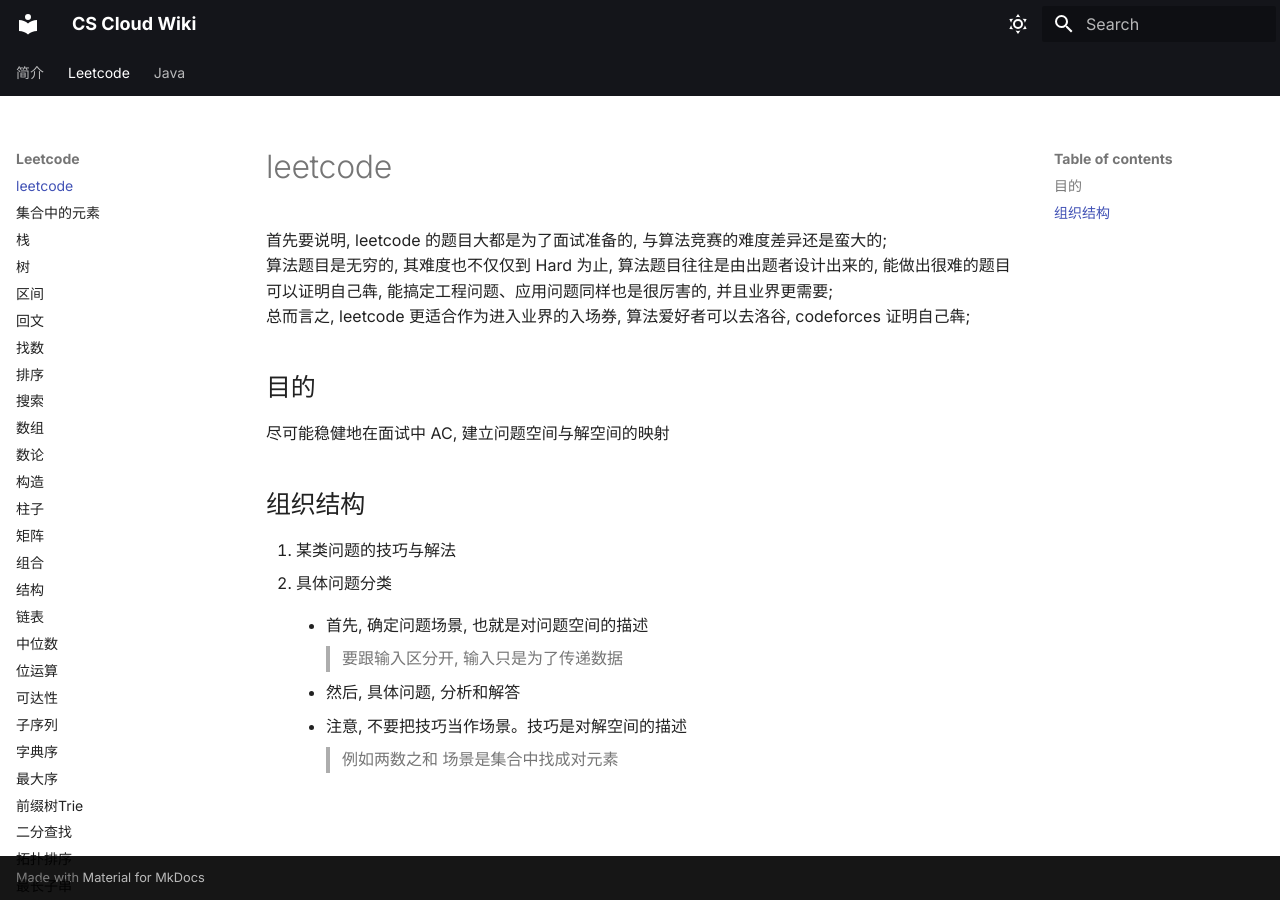
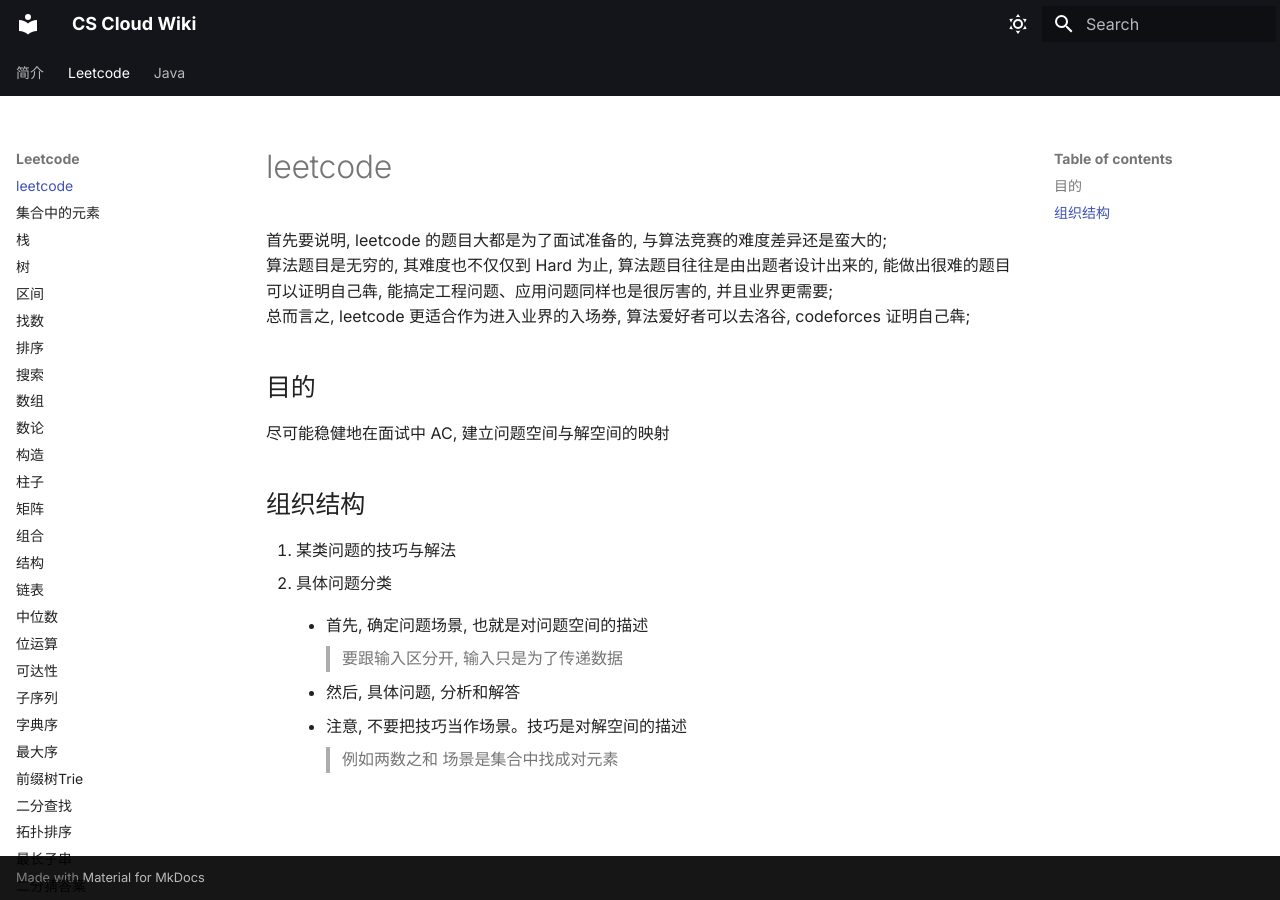
Before and after one commit to duskbat/cs-cloud, an MkDocs documentation site: the page built from docs/leetcode/new/leetcode.md, in a window 1280 px wide. Built offline with MkDocs 1.6.1 and Material for MkDocs 9.7.7, drawn with Linux system fonts in a browser that asks for light colours.

Commit message:
delete 回文

```diff
--- a/mkdocs.yml
+++ b/mkdocs.yml
@@ -9,7 +9,6 @@
           - 栈: leetcode/new/栈.md
           - 树: leetcode/new/树.md
           - 区间: leetcode/new/区间.md
-          - 回文: leetcode/new/回文.md
           - 找数: leetcode/new/找数.md
           - 排序: leetcode/new/排序.md
           - 搜索: leetcode/new/搜索.md
```
